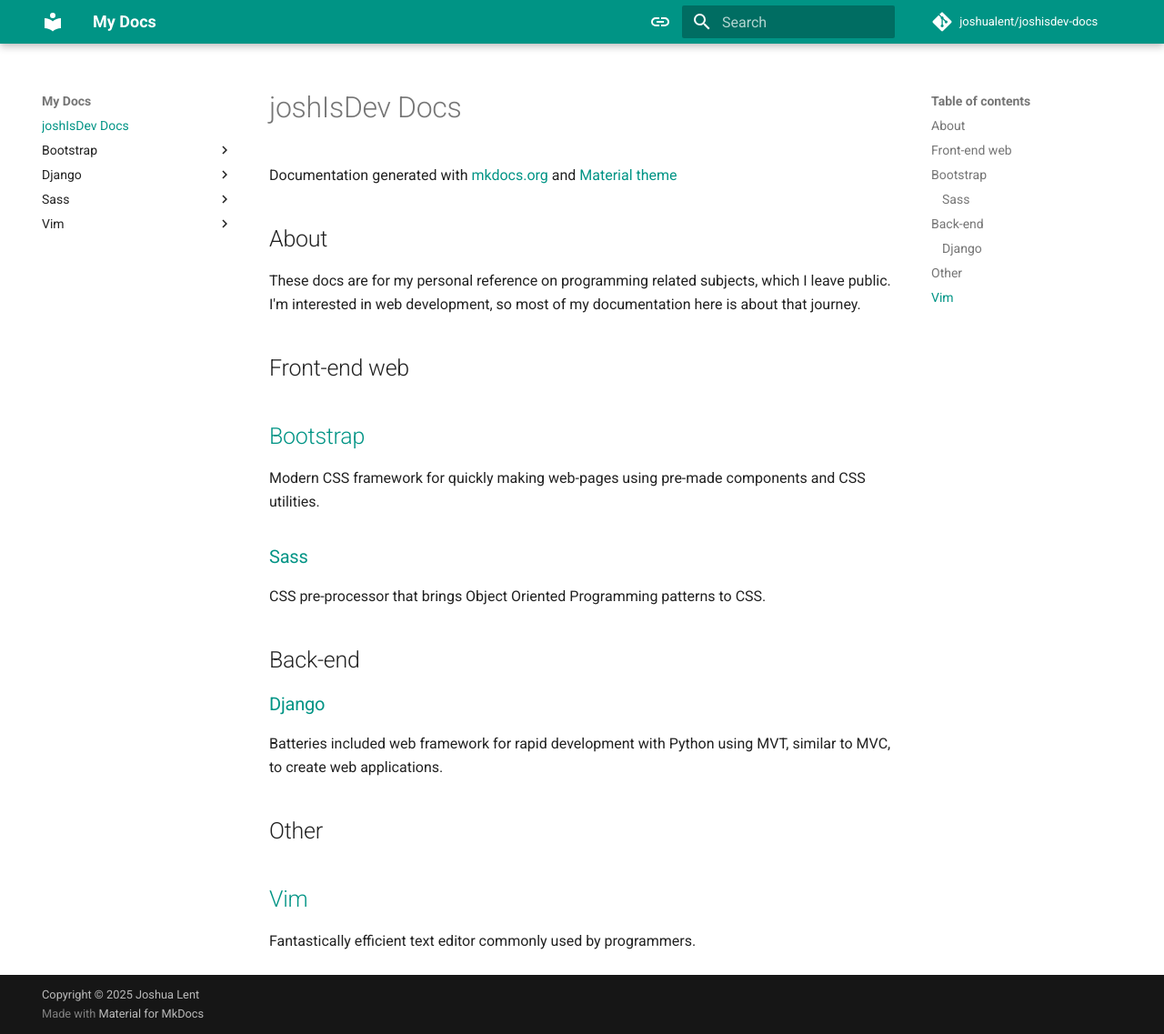
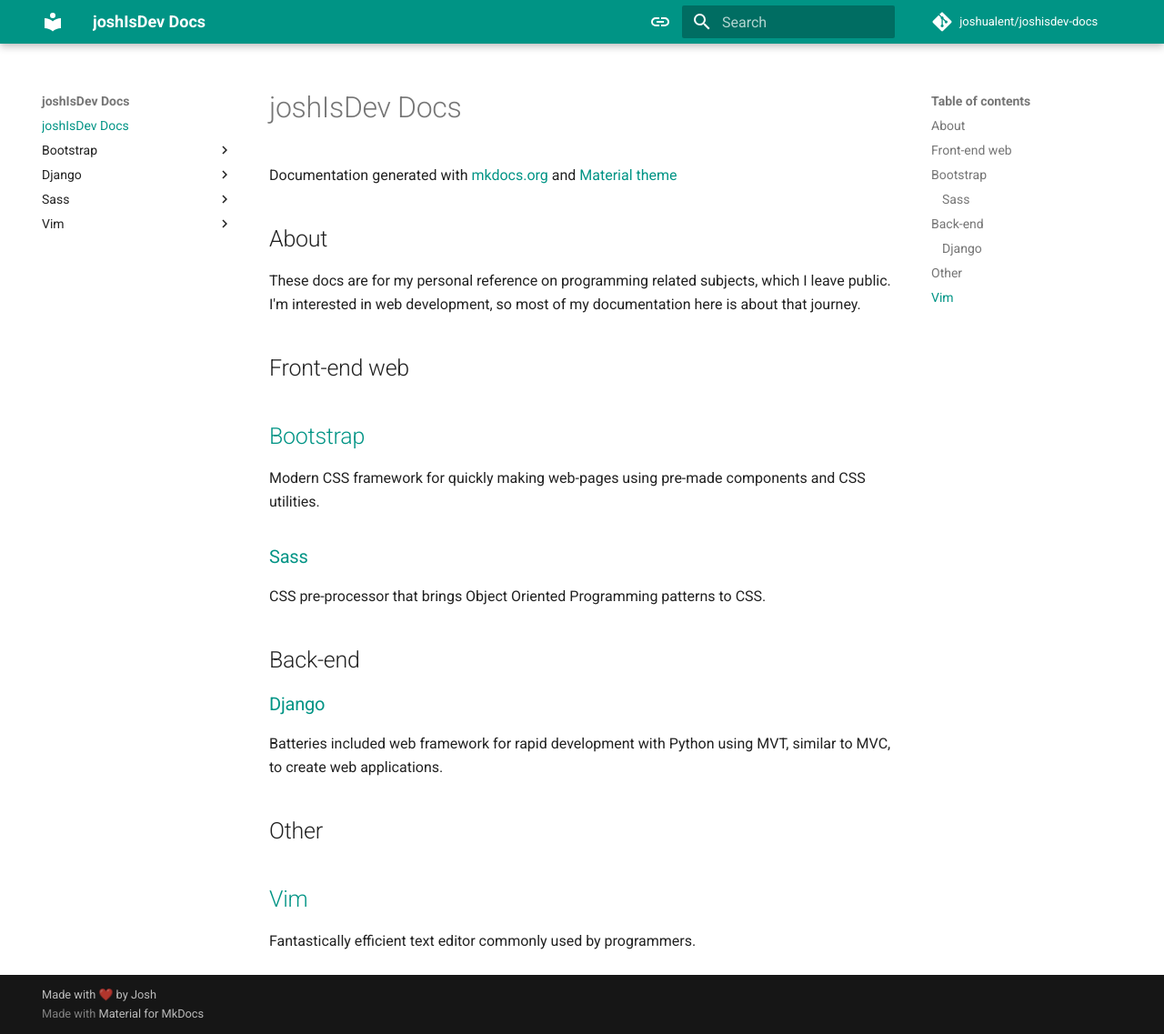
Before and after one commit to joshualent/joshisdev-docs, an MkDocs documentation site: the page built from docs/index.md, in a window 1280 px wide and 1137 px high. Shown: the whole window at 91% size. Built offline with MkDocs 1.6.1 and Material for MkDocs 9.7.7, drawn with Linux system fonts in a browser that asks for light colours; comment, search, counter and statistics services are not loaded.

Commit message:
update favicon and mkdocs.yml

```diff
--- a/mkdocs.yml
+++ b/mkdocs.yml
@@ -1,4 +1,4 @@
-site_name: My Docs
+site_name: joshIsDev Docs
 site_url: https://wiki.joshualent.com
 site_dir: "site"
 site_author: Joshua Lent
@@ -8,7 +8,7 @@
 repo_name: joshualent/joshisdev-docs
 repo_url: https://github.com/joshualent/joshisdev-docs
 
-copyright: Copyright &copy; 2025 Joshua Lent
+copyright: Made with ❤️ by Josh
 
 theme:
   name: material
```
Also changed, not shown: docs/assets/favicon.png.
